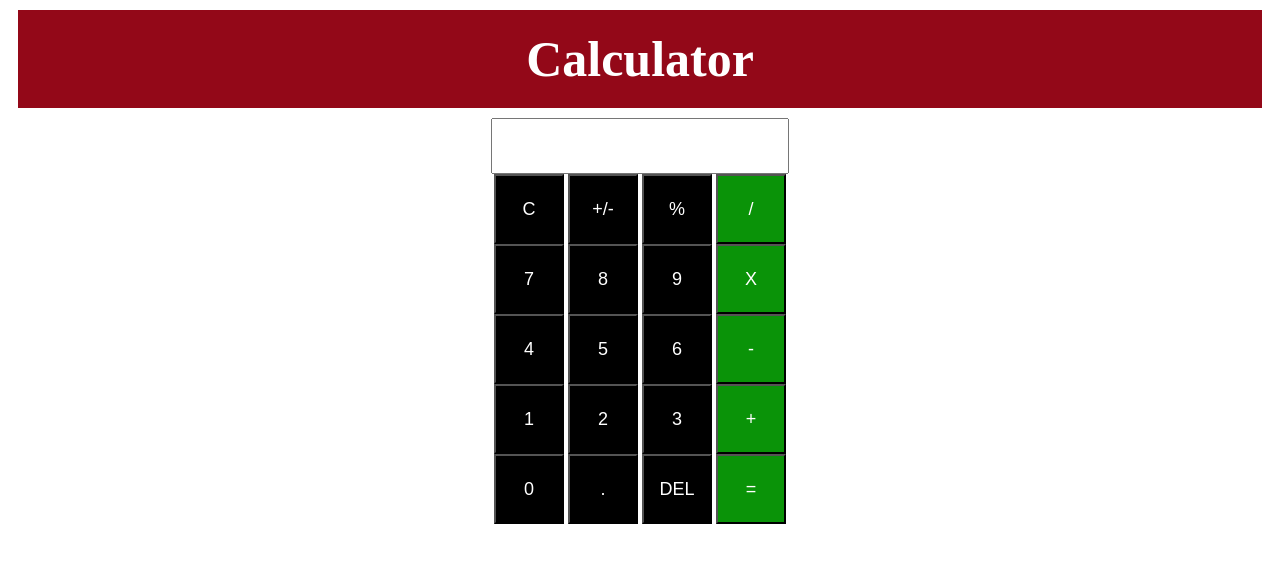
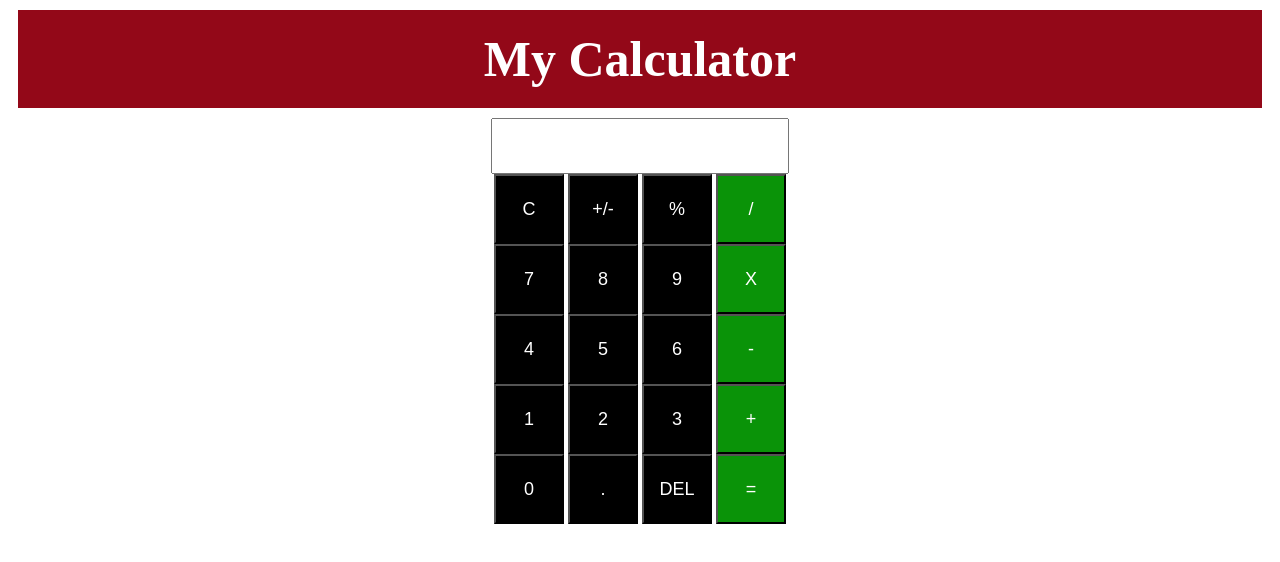
Before and after one commit to rokydas/MyCalculator.io, a plain HTML site: page index.html in a window 1280 px wide. Drawn offline with Linux system fonts and the light colour scheme.

Commit message:
title added for the second time

```diff
--- a/index.html
+++ b/index.html
@@ -11,7 +11,7 @@
 </head>
 <body>
     <center>
-    <h1 class="head">Calculator</h1>
+    <h1 class="head">My Calculator</h1>
     <input  class = "input">
     <div>
         <button class="key">C</button>
```
